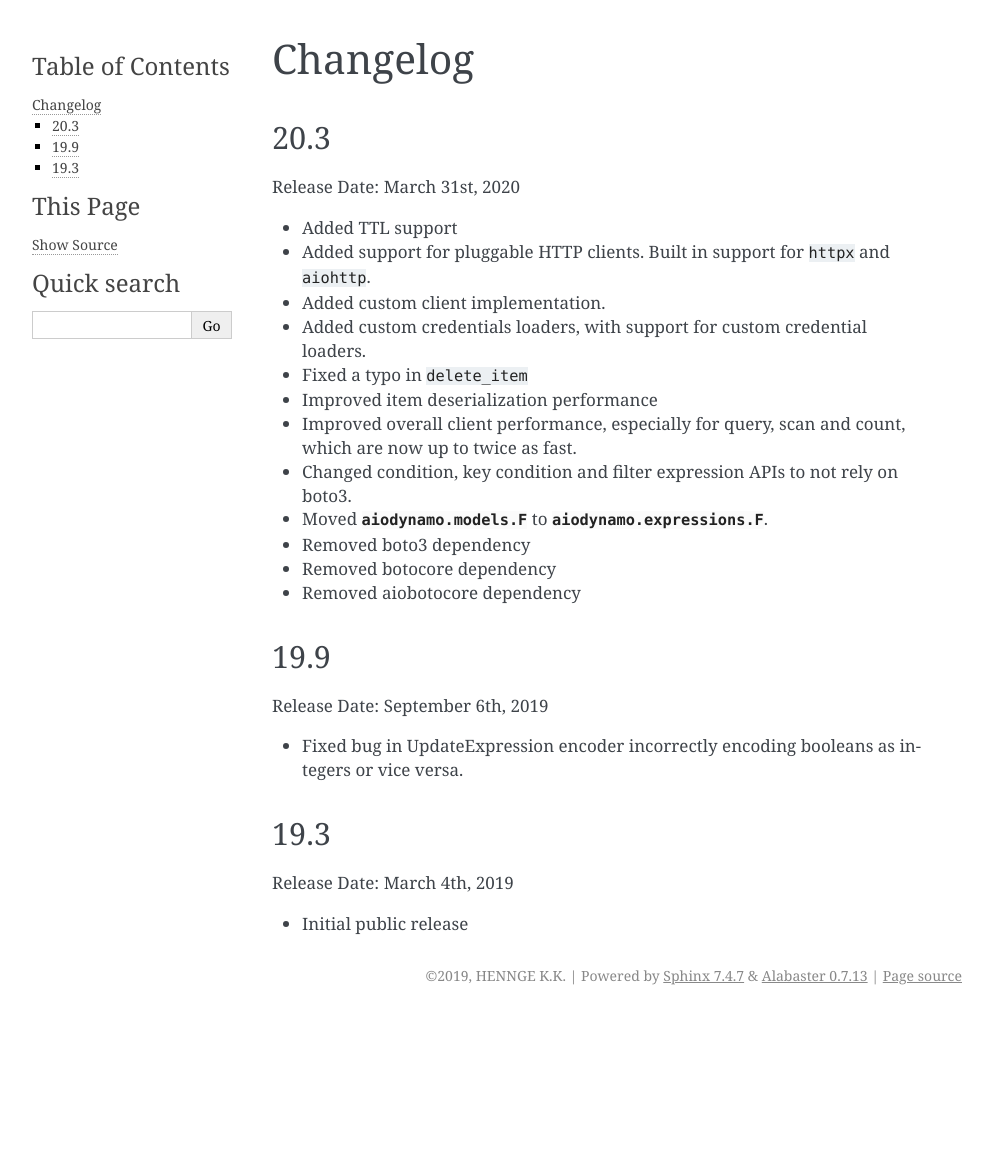
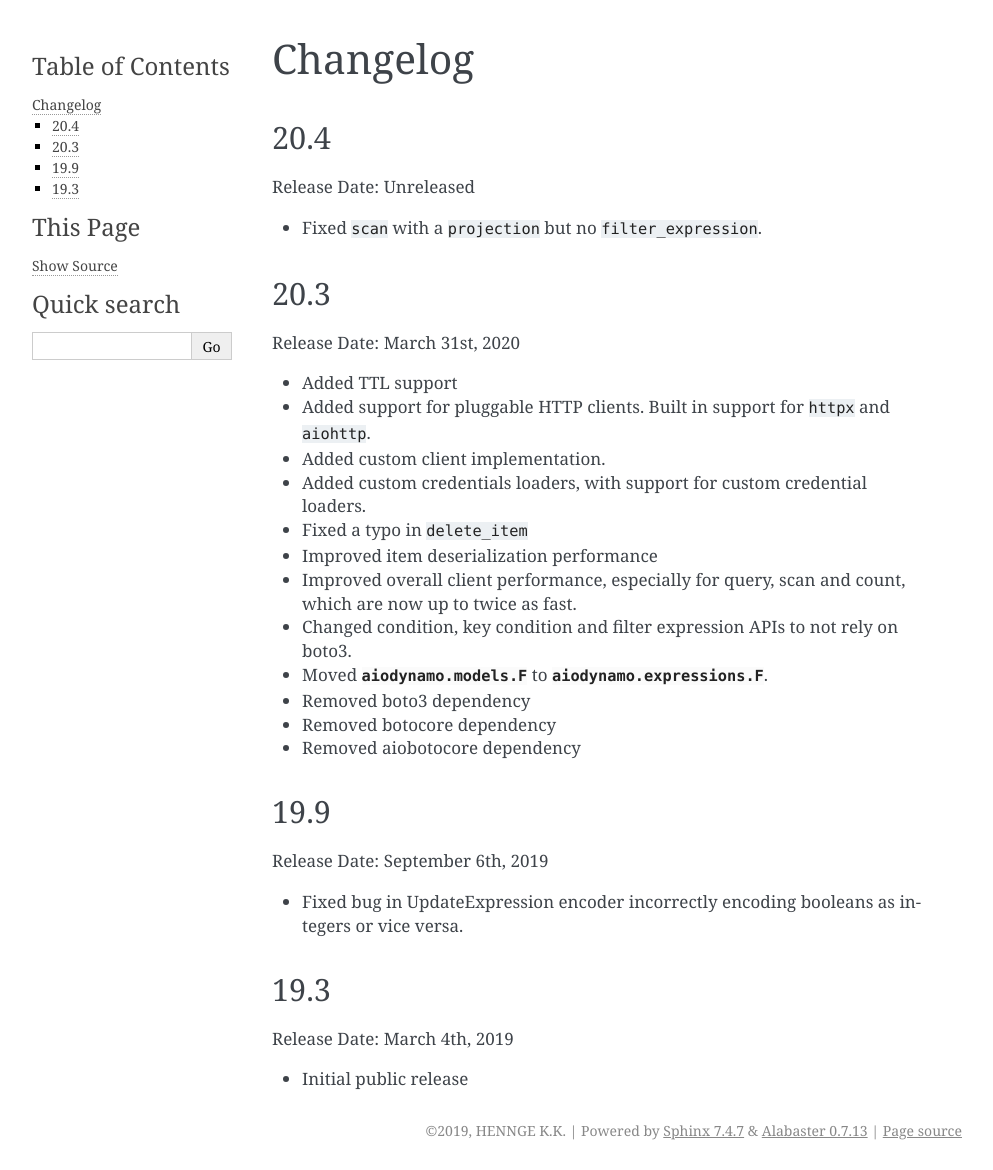
Before and after one commit to HENNGE/aiodynamo, a Sphinx documentation site: the page built from docs/changelog.rst, in a window 1280 px wide. Shown: the whole page, without its empty margins (148-1141 px from the left). Built offline with Sphinx 7.4.7, drawn with Linux system fonts in a browser that asks for light colours; before the commit the page ends 1015 px from its top, so only the background shows below that.

Commit message:
updated changelog

```diff
--- a/docs/changelog.rst
+++ b/docs/changelog.rst
@@ -1,5 +1,12 @@
 Changelog
 =========
+
+20.4
+----
+
+Release Date: Unreleased
+
+* Fixed ``scan`` with a ``projection`` but no ``filter_expression``.
 
 20.3
 ----
```
